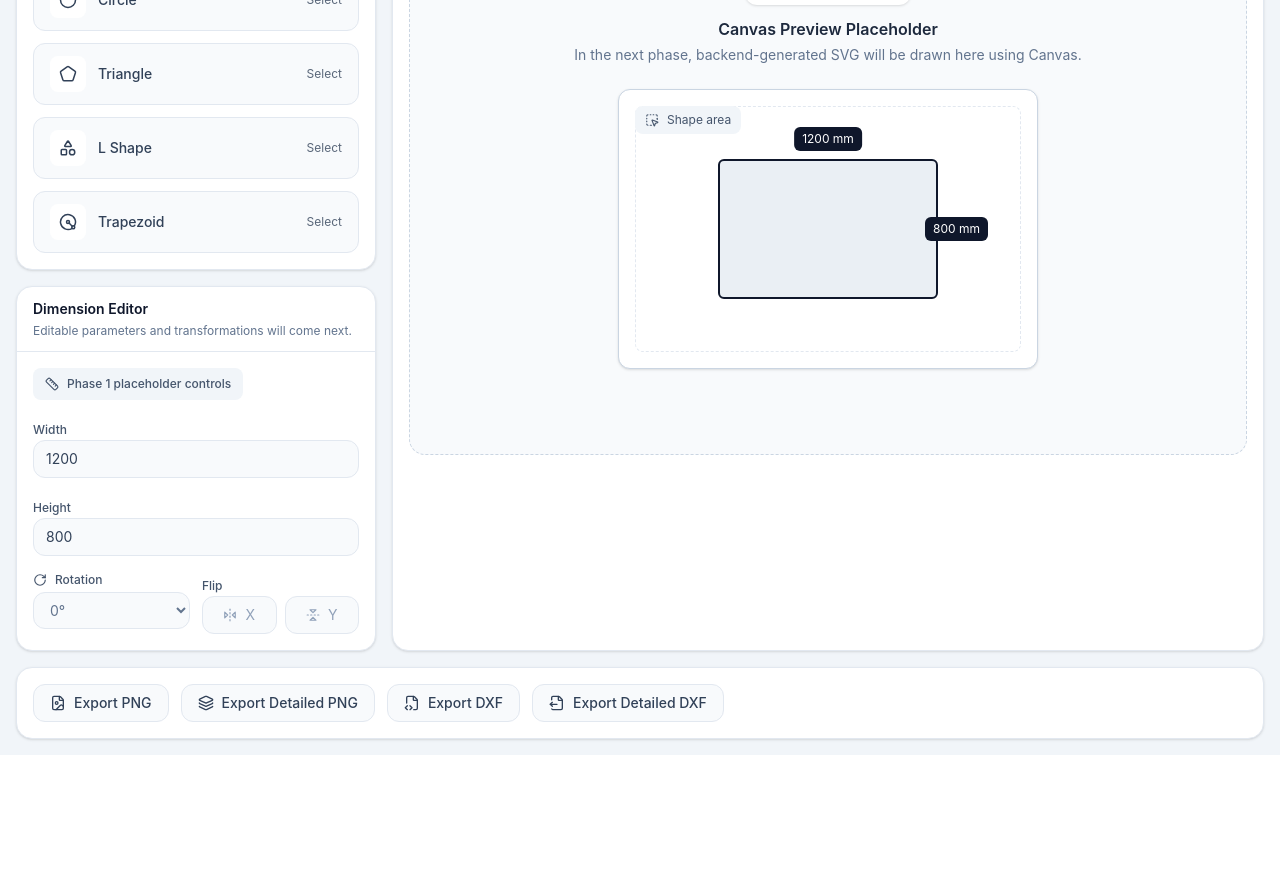
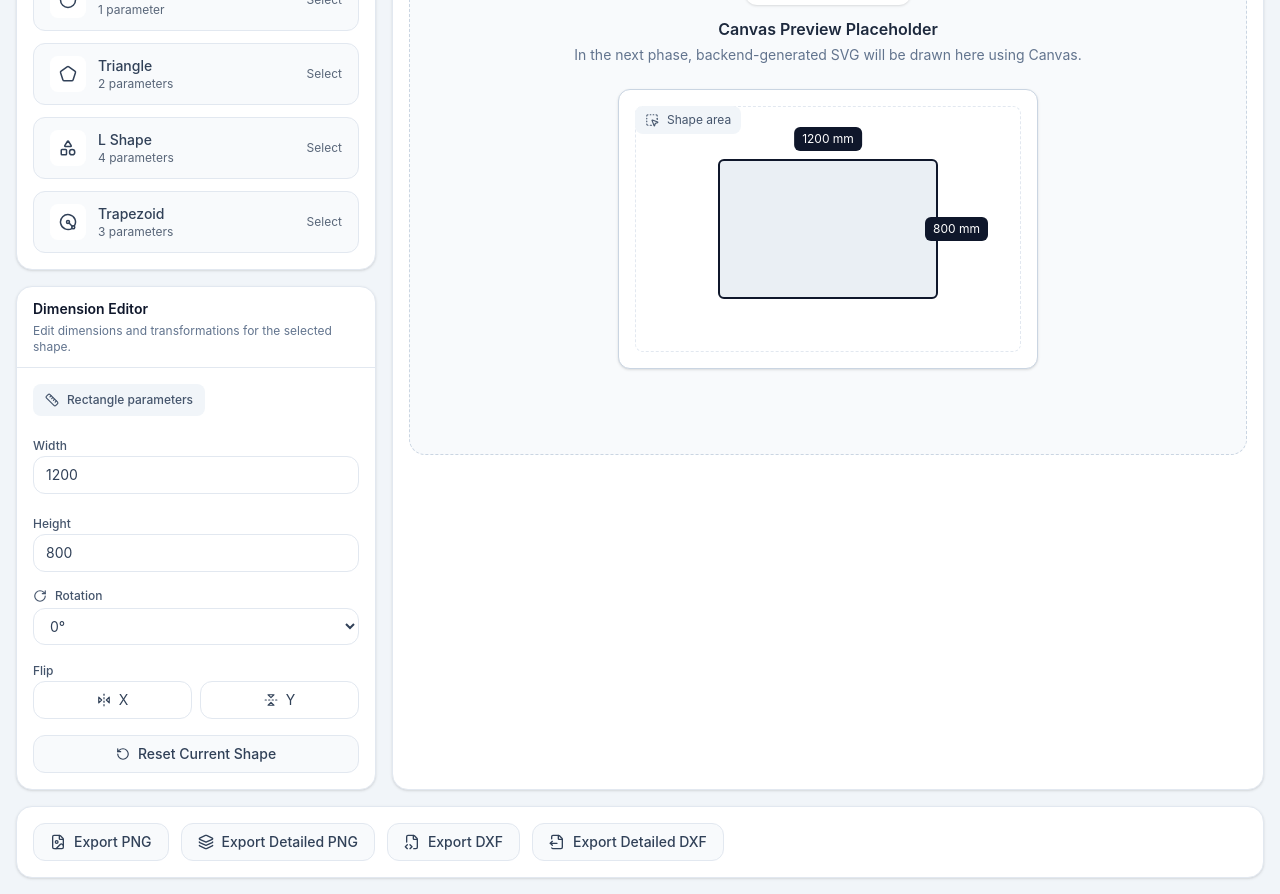
Before and after one commit to VihangaTD/Cad-shape-designer, a React (Vite) app: page / in a window 1280 px wide. Shown: the part 280-1174 px from the top of the page. Before the commit the page ends 1035 px from the top, so only its background shows below. Built offline with nearby package versions, Linux system fonts and the light colour scheme.

Commit message:
add shape editer

```diff
--- /dev/null
+++ b/src/components/shapeEditor/FlipControl.tsx
@@ -0,0 +1,51 @@
+import { FlipHorizontal2, FlipVertical2 } from "lucide-react";
+
+interface FlipControlProps {
+  flipX: boolean;
+  flipY: boolean;
+  onToggleX: () => void;
+  onToggleY: () => void;
+}
+
+export default function FlipControl({
+  flipX,
+  flipY,
+  onToggleX,
+  onToggleY,
+}: FlipControlProps) {
+  return (
+    <div className="space-y-1">
+      <label className="text-xs font-medium text-slate-600">Flip</label>
+
+      <div className="grid grid-cols-2 gap-2">
+        <button
+          type="button"
+          onClick={onToggleX}
+          className={[
+            "inline-flex items-center justify-center gap-2 rounded-xl border px-3 py-2 text-sm transition",
+            flipX
+              ? "border-slate-900 bg-slate-900 text-white"
+              : "border-slate-200 bg-white text-slate-700 hover:border-slate-300 hover:bg-slate-50",
+          ].join(" ")}
+        >
+          <FlipHorizontal2 size={14} />
+          <span>X</span>
+        </button>
+
+        <button
+          type="button"
+          onClick={onToggleY}
+          className={[
+            "inline-flex items-center justify-center gap-2 rounded-xl border px-3 py-2 text-sm transition",
+            flipY
+              ? "border-slate-900 bg-slate-900 text-white"
+              : "border-slate-200 bg-white text-slate-700 hover:border-slate-300 hover:bg-slate-50",
+          ].join(" ")}
+        >
+          <FlipVertical2 size={14} />
+          <span>Y</span>
+        </button>
+      </div>
+    </div>
+  );
+}
--- /dev/null
+++ b/src/components/shapeEditor/ParameterInput.tsx
@@ -0,0 +1,32 @@
+interface ParameterInputProps {
+  label: string;
+  value: number;
+  min?: number;
+  step?: number;
+  onChange: (value: number) => void;
+}
+
+export default function ParameterInput({
+  label,
+  value,
+  min = 0,
+  step = 1,
+  onChange,
+}: ParameterInputProps) {
+  return (
+    <div className="space-y-1">
+      <label className="text-xs font-medium text-slate-600">{label}</label>
+      <input
+        type="number"
+        value={value}
+        min={min}
+        step={step}
+        onChange={(event) => {
+          const next = Number(event.target.value);
+          onChange(Number.isNaN(next) ? min : next);
+        }}
+        className="w-full rounded-xl border border-slate-200 bg-white px-3 py-2 text-sm text-slate-700 outline-none transition focus:border-slate-400"
+      />
+    </div>
+  );
+}
--- /dev/null
+++ b/src/components/shapeEditor/RotationControl.tsx
@@ -0,0 +1,35 @@
+import { RotateCw } from "lucide-react";
+import type { Rotation } from "../../types/shape";
+
+interface RotationControlProps {
+  value: Rotation;
+  onChange: (rotation: Rotation) => void;
+}
+
+const options: Rotation[] = [0, 90, 180, 270];
+
+export default function RotationControl({
+  value,
+  onChange,
+}: RotationControlProps) {
+  return (
+    <div className="space-y-1">
+      <label className="flex items-center gap-2 text-xs font-medium text-slate-600">
+        <RotateCw size={14} />
+        <span>Rotation</span>
+      </label>
+
+      <select
+        value={value}
+        onChange={(event) => onChange(Number(event.target.value) as Rotation)}
+        className="w-full rounded-xl border border-slate-200 bg-white px-3 py-2 text-sm text-slate-700 outline-none transition focus:border-slate-400"
+      >
+        {options.map((option) => (
+          <option key={option} value={option}>
+            {option}°
+          </option>
+        ))}
+      </select>
+    </div>
+  );
+}
--- a/src/components/shapeEditor/ShapeEditor.tsx
+++ b/src/components/shapeEditor/ShapeEditor.tsx
@@ -1,78 +1,64 @@
-import { FlipHorizontal2, FlipVertical2, RotateCw, Ruler } from "lucide-react";
+import { Ruler, RotateCcw } from "lucide-react";
 import Panel from "../layout/Panel";
+import ParameterInput from "./ParameterInput";
+import RotationControl from "./RotationControl";
+import FlipControl from "./FlipControl";
+import { useShapeStore } from "../../store/shapeStore";
+import { shapeMetaRegistry } from "../../shape-meta";
 
 export default function ShapeEditor() {
+  const config = useShapeStore((state) => state.config);
+  const setParameter = useShapeStore((state) => state.setParameter);
+  const setRotation = useShapeStore((state) => state.setRotation);
+  const toggleFlipX = useShapeStore((state) => state.toggleFlipX);
+  const toggleFlipY = useShapeStore((state) => state.toggleFlipY);
+  const resetCurrentShape = useShapeStore((state) => state.resetCurrentShape);
+
+  const meta = shapeMetaRegistry[config.type];
+
   return (
     <Panel
       title="Dimension Editor"
-      description="Editable parameters and transformations will come next."
+      description="Edit dimensions and transformations for the selected shape."
     >
       <div className="space-y-4">
         <div className="inline-flex items-center gap-2 rounded-lg bg-slate-100 px-3 py-2 text-xs font-medium text-slate-600">
           <Ruler size={14} />
-          <span>Phase 1 placeholder controls</span>
+          <span>{meta.label} parameters</span>
         </div>
 
-        <div className="space-y-1">
-          <label className="text-xs font-medium text-slate-600">Width</label>
-          <input
-            type="number"
-            value={1200}
-            readOnly
-            className="w-full rounded-xl border border-slate-200 bg-slate-50 px-3 py-2 text-sm text-slate-700 outline-none"
+        <div className="space-y-4">
+          {meta.parameterMeta.map((parameter) => (
+            <ParameterInput
+              key={parameter.key}
+              label={parameter.label}
+              value={config.parameters[parameter.key] ?? 0}
+              min={parameter.min}
+              step={parameter.step}
+              onChange={(value) => setParameter(parameter.key, value)}
+            />
+          ))}
+        </div>
+
+        <div className="grid grid-cols-1 gap-3">
+          <RotationControl value={config.rotation} onChange={setRotation} />
+
+          <FlipControl
+            flipX={config.flipX}
+            flipY={config.flipY}
+            onToggleX={toggleFlipX}
+            onToggleY={toggleFlipY}
           />
         </div>
 
-        <div className="space-y-1">
-          <label className="text-xs font-medium text-slate-600">Height</label>
-          <input
-            type="number"
-            value={800}
-            readOnly
-            className="w-full rounded-xl border border-slate-200 bg-slate-50 px-3 py-2 text-sm text-slate-700 outline-none"
-          />
-        </div>
-
-        <div className="grid grid-cols-2 gap-3">
-          <div className="space-y-1">
-            <label className="flex items-center gap-2 text-xs font-medium text-slate-600">
-              <RotateCw size={14} />
-              <span>Rotation</span>
-            </label>
-            <select
-              disabled
-              className="w-full rounded-xl border border-slate-200 bg-slate-50 px-3 py-2 text-sm text-slate-500 outline-none"
-              defaultValue="0"
-            >
-              <option value="0">0°</option>
-              <option value="90">90°</option>
-              <option value="180">180°</option>
-              <option value="270">270°</option>
-            </select>
-          </div>
-
-          <div className="space-y-1">
-            <label className="text-xs font-medium text-slate-600">Flip</label>
-            <div className="grid grid-cols-2 gap-2">
-              <button
-                type="button"
-                disabled
-                className="inline-flex items-center justify-center gap-2 rounded-xl border border-slate-200 bg-slate-50 px-3 py-2 text-sm text-slate-400"
-              >
-                <FlipHorizontal2 size={14} />
-                <span>X</span>
-              </button>
-              <button
-                type="button"
-                disabled
-                className="inline-flex items-center justify-center gap-2 rounded-xl border border-slate-200 bg-slate-50 px-3 py-2 text-sm text-slate-400"
-              >
-                <FlipVertical2 size={14} />
-                <span>Y</span>
-              </button>
-            </div>
-          </div>
-        </div>
+        <button
+          type="button"
+          onClick={resetCurrentShape}
+          className="inline-flex w-full items-center justify-center gap-2 rounded-xl border border-slate-200 bg-slate-50 px-4 py-2 text-sm font-medium text-slate-700 transition hover:border-slate-300 hover:bg-slate-100"
+        >
+          <RotateCcw size={14} />
+          <span>Reset Current Shape</span>
+        </button>
       </div>
     </Panel>
   );
--- a/src/components/shapeLibrary/ShapeLibrary.tsx
+++ b/src/components/shapeLibrary/ShapeLibrary.tsx
@@ -6,30 +6,37 @@ import {
   Shapes,
 } from "lucide-react";
 import Panel from "../layout/Panel";
+import { shapeMetaList } from "../../shape-meta";
+import { useShapeStore } from "../../store/shapeStore";
+import type { ShapeType } from "../../types/shape";
 
-const shapes = [
-  { label: "Rectangle", icon: RectangleHorizontal },
-  { label: "Circle", icon: Circle },
-  { label: "Triangle", icon: Pentagon },
-  { label: "L Shape", icon: Shapes },
-  { label: "Trapezoid", icon: Radius },
-];
+const iconMap: Record<ShapeType, React.ComponentType<{ size?: number }>> = {
+  rectangle: RectangleHorizontal,
+  circle: Circle,
+  triangle: Pentagon,
+  lshape: Shapes,
+  trapezoid: Radius,
+};
 
 export default function ShapeLibrary() {
+  const currentType = useShapeStore((state) => state.config.type);
+  const selectShape = useShapeStore((state) => state.selectShape);
+
   return (
     <Panel
       title="Shape Library"
       description="Choose one of the predefined shapes."
     >
       <div className="grid grid-cols-1 gap-3">
-        {shapes.map((shape, index) => {
-          const active = index === 0;
-          const Icon = shape.icon;
+        {shapeMetaList.map((shape) => {
+          const active = currentType === shape.type;
+          const Icon = iconMap[shape.type];
 
           return (
             <button
-              key={shape.label}
+              key={shape.type}
               type="button"
+              onClick={() => selectShape(shape.type)}
               className={[
                 "flex items-center justify-between rounded-xl border px-4 py-3 text-left transition",
                 active
@@ -46,7 +53,14 @@ export default function ShapeLibrary() {
                 >
                   <Icon size={18} />
                 </div>
-                <span className="text-sm font-medium">{shape.label}</span>
+
+                <div className="flex flex-col">
+                  <span className="text-sm font-medium">{shape.label}</span>
+                  <span className="text-xs opacity-80">
+                    {shape.parameterMeta.length} parameter
+                    {shape.parameterMeta.length > 1 ? "s" : ""}
+                  </span>
+                </div>
               </div>
 
               <span className="text-xs opacity-80">
--- /dev/null
+++ b/src/store/shapeStore.ts
@@ -0,0 +1,95 @@
+import { create } from "zustand";
+import { shapeMetaRegistry } from "../shape-meta";
+import type { Rotation, ShapeConfig, ShapeType } from "../types/shape";
+
+interface ShapeStore {
+  config: ShapeConfig;
+  selectShape: (shapeType: ShapeType) => void;
+  setParameter: (key: string, value: number) => void;
+  setRotation: (rotation: Rotation) => void;
+  toggleFlipX: () => void;
+  toggleFlipY: () => void;
+  resetCurrentShape: () => void;
+}
+
+const defaultType: ShapeType = "rectangle";
+
+export const useShapeStore = create<ShapeStore>((set, get) => ({
+  config: {
+    type: defaultType,
+    parameters: { ...shapeMetaRegistry[defaultType].defaultParameters },
+    rotation: 0,
+    flipX: false,
+    flipY: false,
+  },
+
+  selectShape: (shapeType) => {
+    const meta = shapeMetaRegistry[shapeType];
+
+    set({
+      config: {
+        type: shapeType,
+        parameters: { ...meta.defaultParameters },
+        rotation: 0,
+        flipX: false,
+        flipY: false,
+      },
+    });
+  },
+
+  setParameter: (key, value) => {
+    set((state) => ({
+      config: {
+        ...state.config,
+        parameters: {
+          ...state.config.parameters,
+          [key]: value,
+        },
+      },
+    }));
+  },
+
+  setRotation: (rotation) => {
+    set((state) => ({
+      config: {
+        ...state.config,
+        rotation,
+      },
+    }));
+  },
+
+  toggleFlipX: () => {
+    const { config } = get();
+    set({
+      config: {
+        ...config,
+        flipX: !config.flipX,
+      },
+    });
+  },
+
+  toggleFlipY: () => {
+    const { config } = get();
+    set({
+      config: {
+        ...config,
+        flipY: !config.flipY,
+      },
+    });
+  },
+
+  resetCurrentShape: () => {
+    const { config } = get();
+    const meta = shapeMetaRegistry[config.type];
+
+    set({
+      config: {
+        type: config.type,
+        parameters: { ...meta.defaultParameters },
+        rotation: 0,
+        flipX: false,
+        flipY: false,
+      },
+    });
+  },
+}));
```
Also changed, not shown: src/store/previewStore.ts (added, +29 -0 lines).
